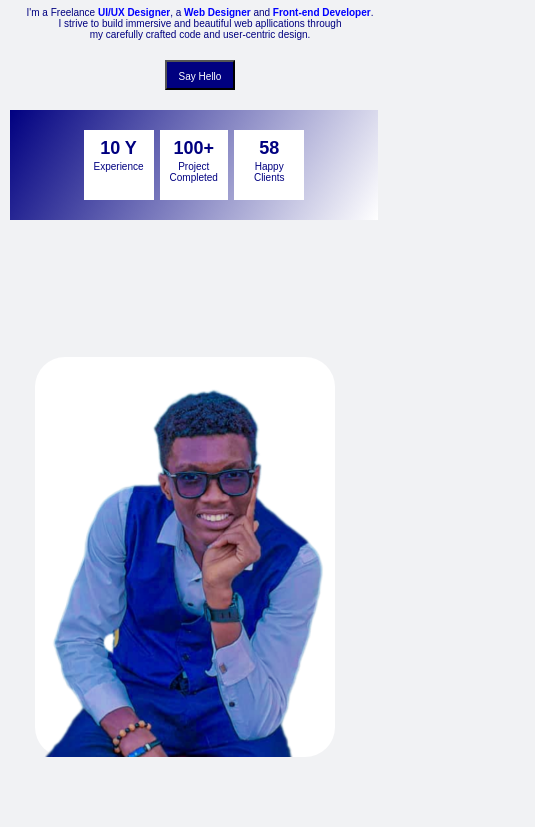
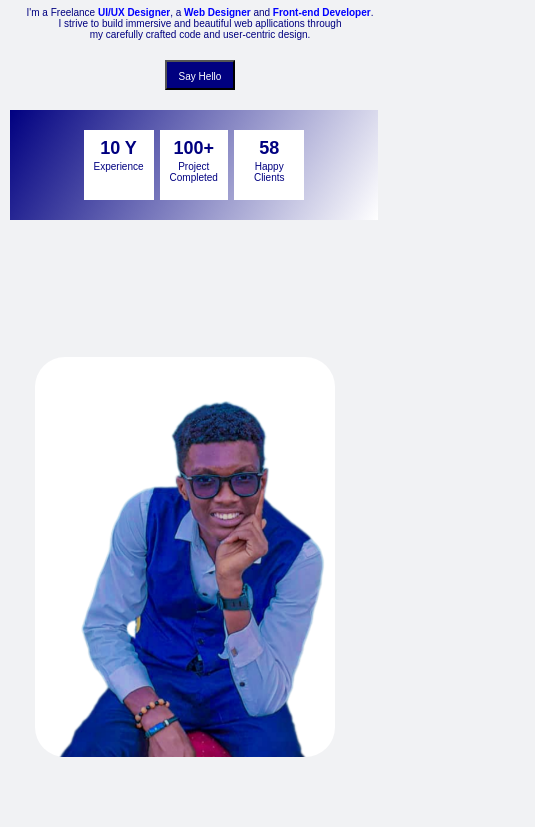
Before and after one commit to David001-a/My-Portfolio, a plain HTML site: page index.html in a window 390 px wide. Shown: the part 273-1100 px from the top of the page, 535 px wide, since content can reach past the window. Drawn offline with Linux system fonts and the light colour scheme.

Commit message:
portfolio

```diff
--- a/style.css
+++ b/style.css
@@ -1616,10 +1616,10 @@ nav button a{
     .imagewrapper1 img{
         position: relative;
         bottom: 100px;
-        width: 500px;
+        width: 450px;
         height: 500px;
         object-fit: cover;
-        right: 100px;
+        right: 60px;
     }
 
     /* section2 */
@@ -1789,7 +1789,7 @@ nav button a{
         position: relative;
         top: 40px;
         left: 20px;
-        font-size: 10px;
+        font-size: 16px;
     }
     .processwrapper p{
         position: relative;
```
